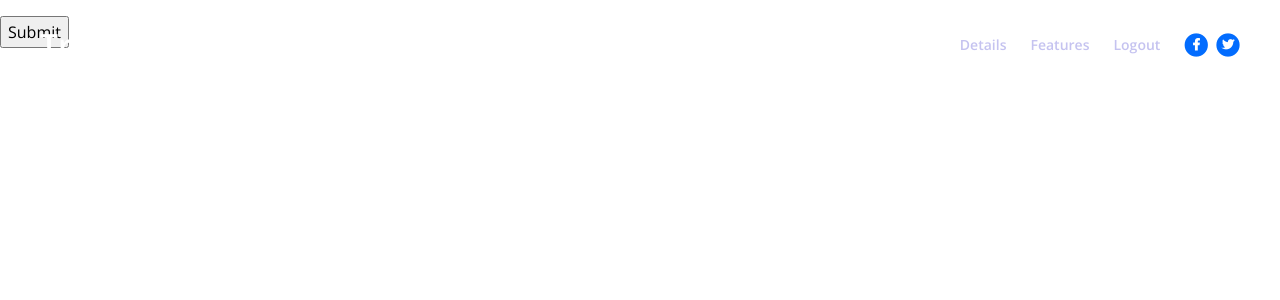
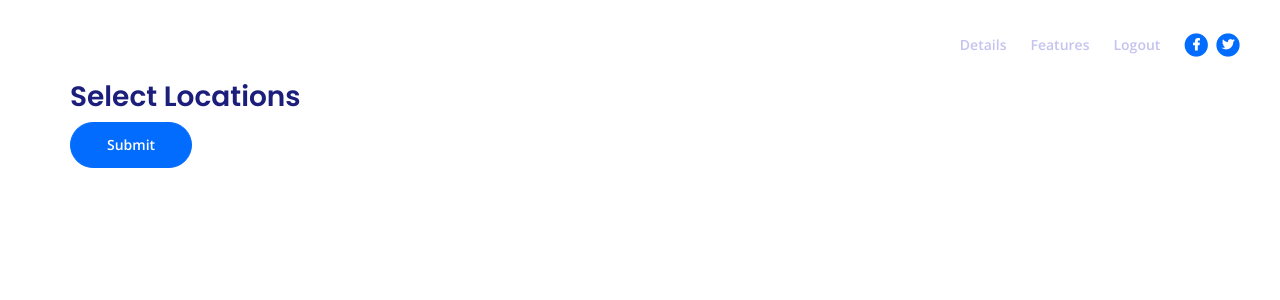
Before and after one commit to MahimaGajjar/Travel-Through, a Flask app: page /tripdetails/days in a window 1280 px wide. Shown: the top 300 px of the page. Run offline with Flask 2, Linux system fonts and the light colour scheme; some libraries are stand-ins or nearby versions.

Commit message:
locations

```diff
--- a/Static/css/styles.css
+++ b/Static/css/styles.css
@@ -170,6 +170,20 @@
 	text-decoration: none;
 	transition: all 0.2s;
 }
+input.submit{
+	display: inline-block;
+	padding: 1.375rem 2.25rem 1.375rem 2.25rem;
+	border: 1px solid #026cfe;
+	border-radius: 32px;
+	background-color: #026cfe;
+	color: #ffffff;
+	font-weight: 600;
+	font-size: 0.875rem;
+	line-height: 0;
+	text-decoration: none;
+	transition: all 0.2s;
+}
+
 
 .btn-solid-lg:hover {
 	border: 1px solid #026cfe;
--- a/Templates/user/locations.html
+++ b/Templates/user/locations.html
@@ -79,6 +79,12 @@
     <!-- end of navigation -->
 
 
+    <div id="statement" class="basic-1">
+        <div class="container">
+            <div class="row">
+                <div class="col-lg-20">
+
+                       <h2 class="plan-steps-pane__title c-section__heading h3">Select Locations</h2>
                        <table class="table table-responsive-md table-hover ">
                         <form action="{{ url_for('tripdetails.getSelectedLocations') }}">
                         <tbody>
@@ -113,9 +119,18 @@
                         {% endfor %}
 
                     </tbody>
+                    <input class="submit" type="submit" value="Submit" >
                 </form>
                 </table>
-            <input type="submit" value="Submit" >
+                    </div> <!-- end of text-container -->
+                </div> <!-- end of col -->
+            </div> <!-- end of row -->
+        <!-- end of container -->
+    </div> <!-- end of basic-1 -->
+    <!-- end of statement -->
+
+
+
 
        <!-- Scripts -->
        <script src="{{ url_for('static', filename='js/jquery.min.js')}}"></script> <!-- jQuery for Bootstrap's JavaScript plugins -->
```
Lines whose indentation alone changed are shown as unchanged.
